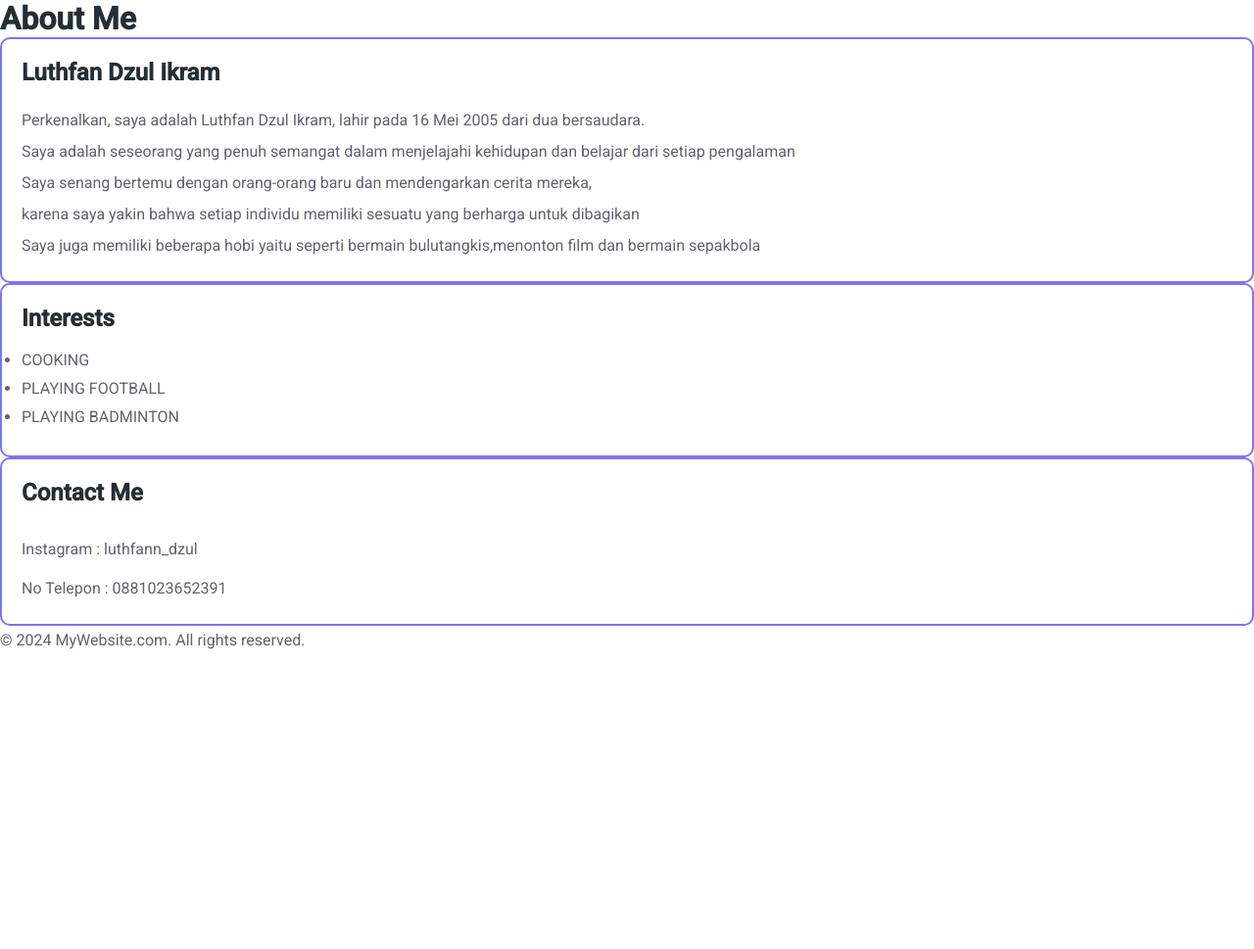
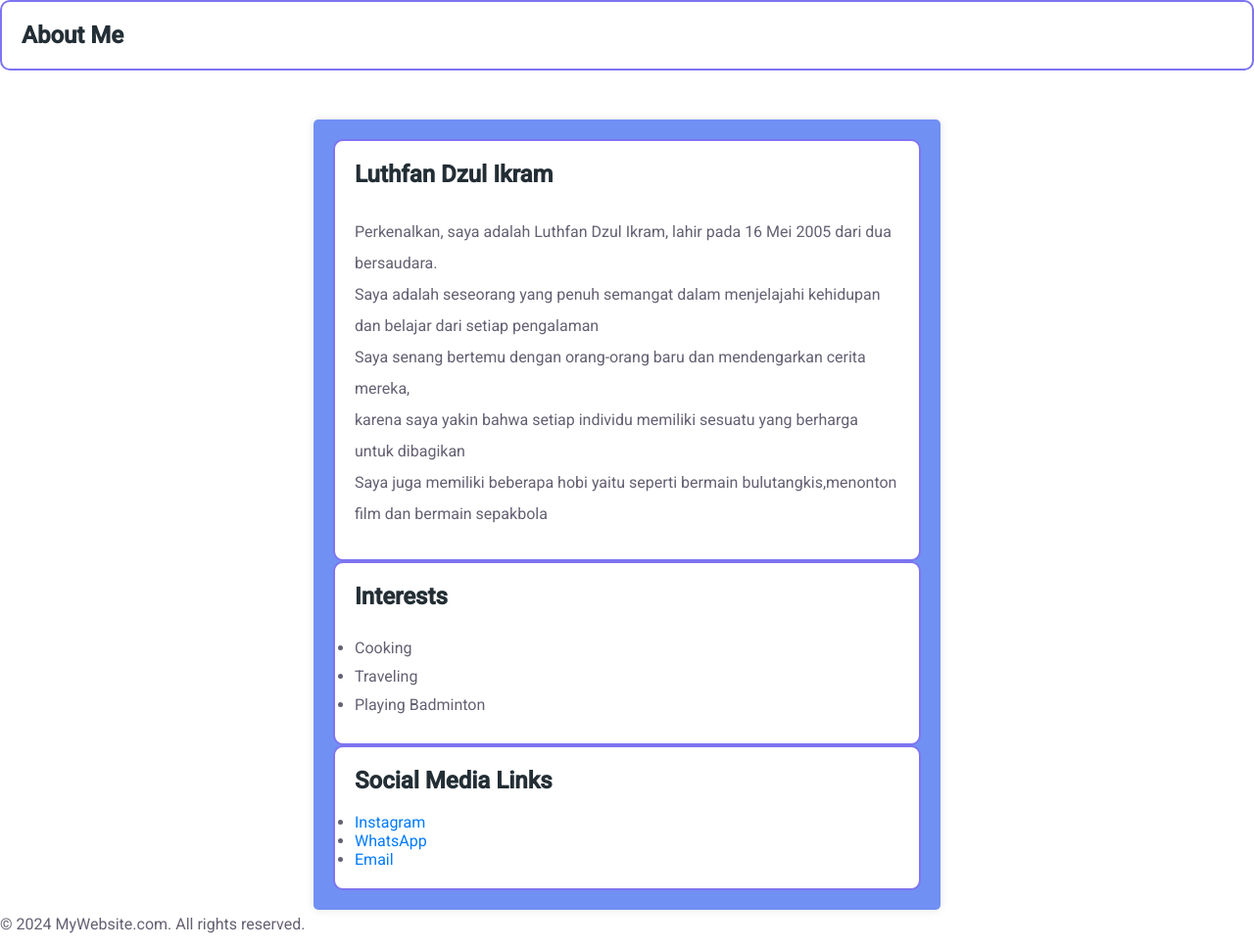
Before and after one commit to luthfannnn/Luthfan-Dzul-Ikram, a plain HTML site: page index(2).html in a window 1280 px wide. Shown: the whole page at 98% size. Before the commit the page ends 800 px from the top, so only its background shows below. Drawn offline with Linux system fonts and the light colour scheme; files that its build step writes are made by us from their sources.

Commit message:
Update index(2).html

```diff
--- a/index(2).html
+++ b/index(2).html
@@ -4,12 +4,30 @@
     <meta charset="UTF-8">
     <meta name="viewport" content="width=device-width, initial-scale=1.0">
     <title>About Me</title>
-    <link rel="stylesheet" href="./styles/style.css">
+    <link rel="stylesheet" href="style.css">
 </head>
+
+<style>
+     .container {
+            width: 50%;
+            margin: auto;
+            padding: 20px;
+            background-color: #7190f3;
+            border-radius: 5px;
+            box-shadow: 0 0 10px rgba(0, 0, 0, 0.1);
+            margin-top: 50px;
+        }
+        h2, p {
+            margin-bottom: 10px;
+        }
+
+</style>
 <body>
+    <section class = "aboutt">
     <header>
         <h1>About Me</h1>
     </header>
+</section>
     <div class="container">
         <section class="about">
             <h2>Luthfan Dzul Ikram</h2>
@@ -21,17 +39,22 @@
             <h2>Interests</h2>
             <br/>
             <ul>
-                <li>COOKING</li>
-                <li>PLAYING FOOTBALL</li>
-                <li>PLAYING BADMINTON</li>
+                <li>Cooking</li>
+                <li>Traveling</li>
+                <li>Playing Badminton</li>
                 <!-- Add more interests -->
             </ul>
         </section>
         <section class="contact">
-            <h2>Contact Me</h2>
+            <h1>Social Media Links</h1>
             <br/>
-            <p>Instagram : luthfann_dzul</p>
-            <p>No Telepon : 0881023652391</p>
+
+<ul>
+  <li><a href="https://www.instagram.com/luthfann_dzul">Instagram</a></li>
+  <li><a href="https://wa.me/+62881023652391">WhatsApp</a></li>
+  <li><a href="mailto:luthfandzul@gmail.com">Email</a></li>
+
+</ul>
         </section>
     </div>
     <footer>
```
